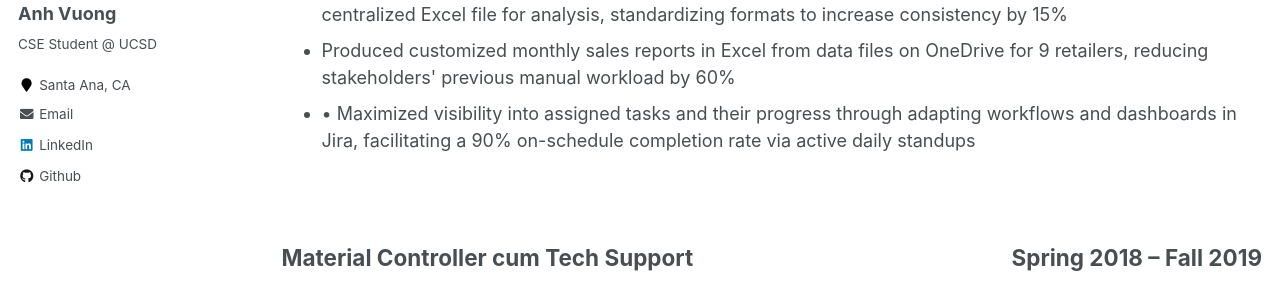
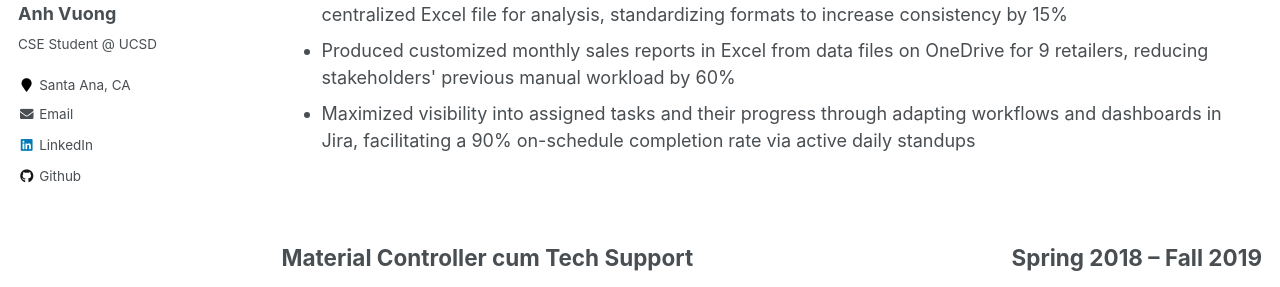
Before and after one commit to ahvuong/ahvuong.github.io, a Jekyll site: the page built from _pages/employment.html, in a window 1280 px wide and 997 px high. Shown: the part 300-587 px from the top of the window. Built offline with Jekyll 4.4.1, drawn with Linux system fonts in a browser that asks for light colours.

Commit message:
Fix typo

```diff
--- a/_pages/employment.html
+++ b/_pages/employment.html
@@ -20,7 +20,7 @@ author_profile: true
     <ul>
         <li>Queried over 100,000 records from 6 vendors performing SQL scripts and consolidated the data into a centralized Excel file for analysis, standardizing formats to increase consistency by 15%</li>
         <li>Produced customized monthly sales reports in Excel from data files on OneDrive for 9 retailers, reducing stakeholders' previous manual workload by 60%</li>
-        <li>•	Maximized visibility into assigned tasks and their progress through adapting workflows and dashboards in Jira, facilitating a 90% on-schedule completion rate via active daily standups</li>
+        <li>Maximized visibility into assigned tasks and their progress through adapting workflows and dashboards in Jira, facilitating a 90% on-schedule completion rate via active daily standups</li>
     </ul>
   </div>
   <br>
```
